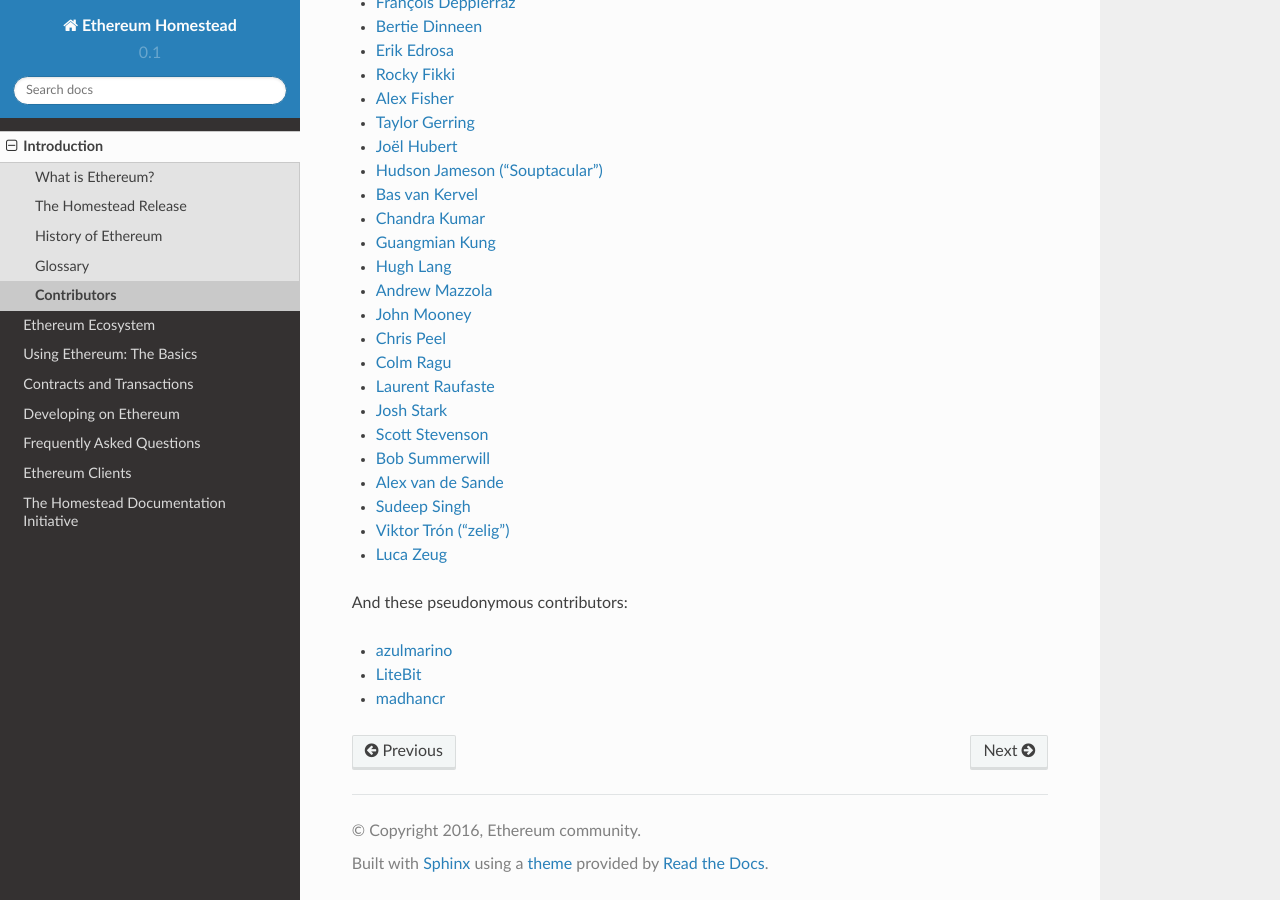
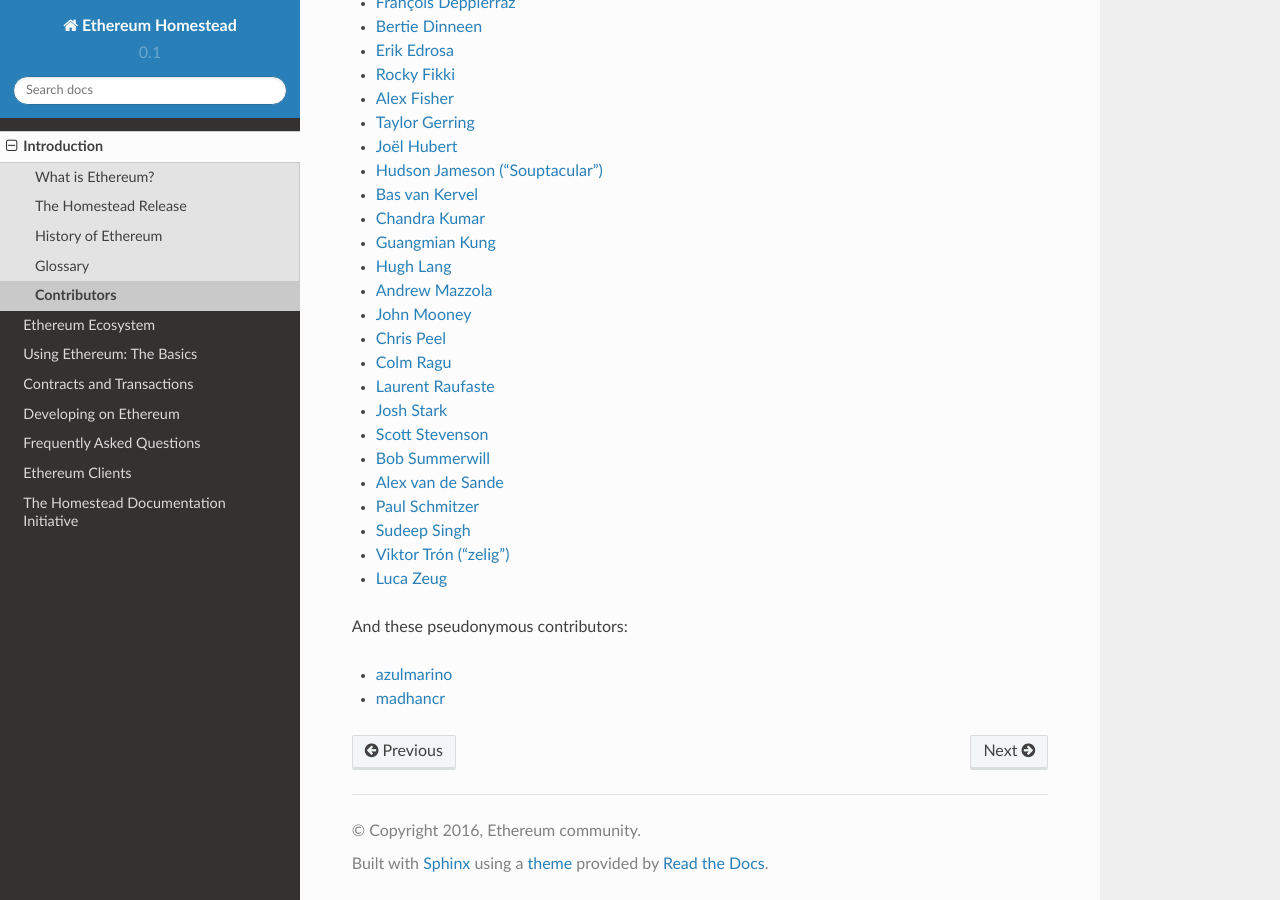
Before and after one commit to ethereum/homestead-guide, a Sphinx documentation site: the page built from source/introduction/contributors.rst, in a window 1280 px wide and 900 px high, scrolled down 700 px. Built offline with Sphinx 7.4.7 and the Read the Docs theme 2.0.0, drawn with Linux system fonts in a browser that asks for light colours.

Commit message:
Unmasking Paul Schmitzer.

```diff
--- a/source/introduction/contributors.rst
+++ b/source/introduction/contributors.rst
@@ -34,6 +34,7 @@
 - `Scott Stevenson <https://github.com/ScottStevenson>`_
 - `Bob Summerwill <https://github.com/bobsummerwill>`_
 - `Alex van de Sande <https://github.com/alexvandesande>`_
+- `Paul Schmitzer <https://github.com/LiteBit>`_
 - `Sudeep Singh <https://github.com/c0d3inj3cT>`_
 - `Viktor Trón ("zelig") <https://github.com/zelig>`_
 - `Luca Zeug <https://github.com/luclu>`_
@@ -41,5 +42,4 @@
 And these pseudonymous contributors:
 
 - `azulmarino <https://github.com/azulmarino>`_
-- `LiteBit <https://github.com/LiteBit>`_
 - `madhancr <https://github.com/madhancr>`_
```
